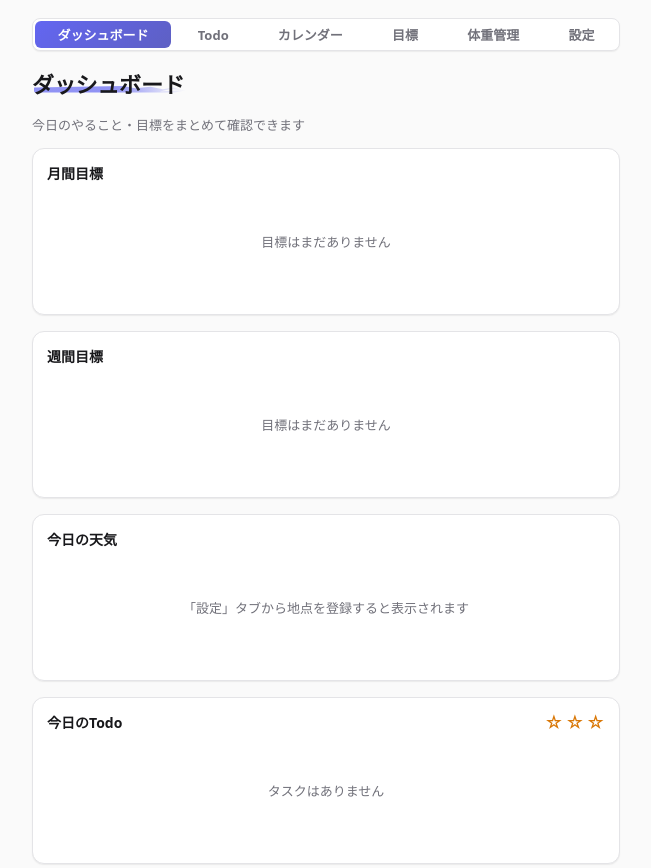
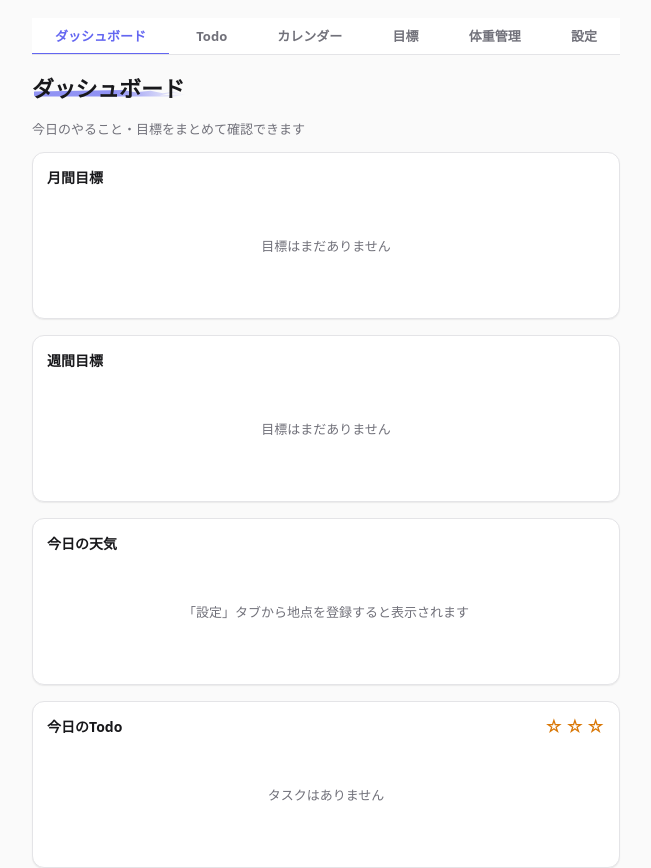
Before and after one commit to fumaalex0507-ops/Todo, a React (Vite) app: page / in a window 1280 px wide. Shown: the top 868 px of the page, without its empty margins (314-965 px from the left). Built offline with nearby package versions, Linux system fonts and the light colour scheme.

Commit message:
ナビタブをアンダーライン型に変更(お試し)
背景塗りつぶしから、アクティブタブの下線+文字色をテーマ色にするスタイルに変更。
配色設定自体は変更なし。確認の上で維持するか判断

```diff
--- a/src/App.css
+++ b/src/App.css
@@ -66,16 +66,16 @@
   display: flex;
   gap: 4px;
   margin: 0 0 16px;
-  padding: 2px;
+  padding: 0;
   background: var(--surface-solid);
-  border: 1px solid var(--border);
-  border-radius: 8px;
+  border: none;
+  border-bottom: 1px solid var(--border);
+  border-radius: 0;
   overflow-x: auto;
   scrollbar-width: none;
   position: sticky;
   top: 0;
   z-index: 10;
-  box-shadow: var(--shadow);
 }
 
 .nav-tabs::-webkit-scrollbar {
@@ -85,22 +85,21 @@
 .nav-tabs__btn {
   flex: 1 0 auto;
   white-space: nowrap;
-  padding: 4px 12px;
+  padding: 8px 12px;
   border: none;
-  border-radius: 6px;
+  border-bottom: 2px solid transparent;
+  border-radius: 0;
   background: transparent;
   color: var(--text-muted);
   font-size: 13px;
   font-weight: 600;
+  margin-bottom: -1px;
 }
 
 .nav-tabs__btn--active {
-  background: linear-gradient(
-    135deg,
-    var(--tab-theme),
-    color-mix(in oklab, var(--tab-theme) 75%, black 15%)
-  );
-  color: #fff;
+  background: transparent;
+  color: var(--tab-theme);
+  border-bottom-color: var(--tab-theme);
 }
 
 /* Form */
```
